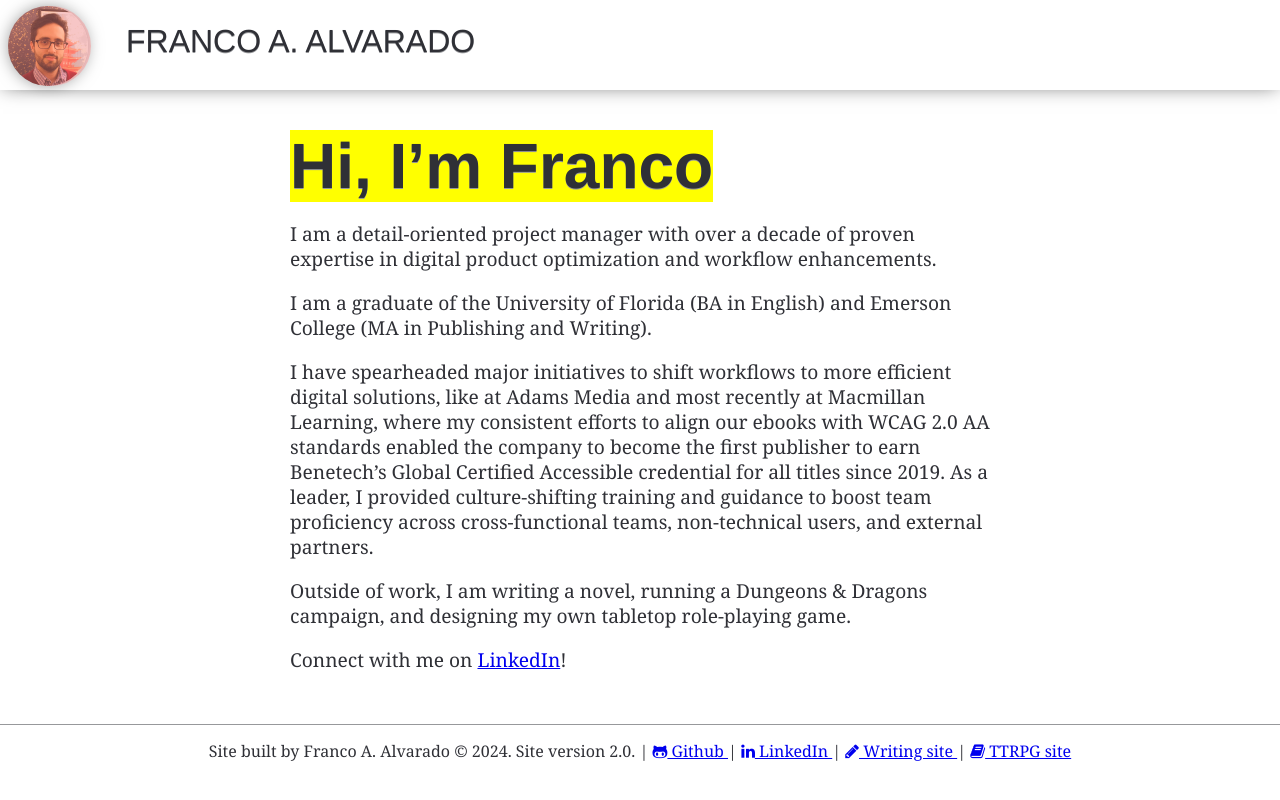
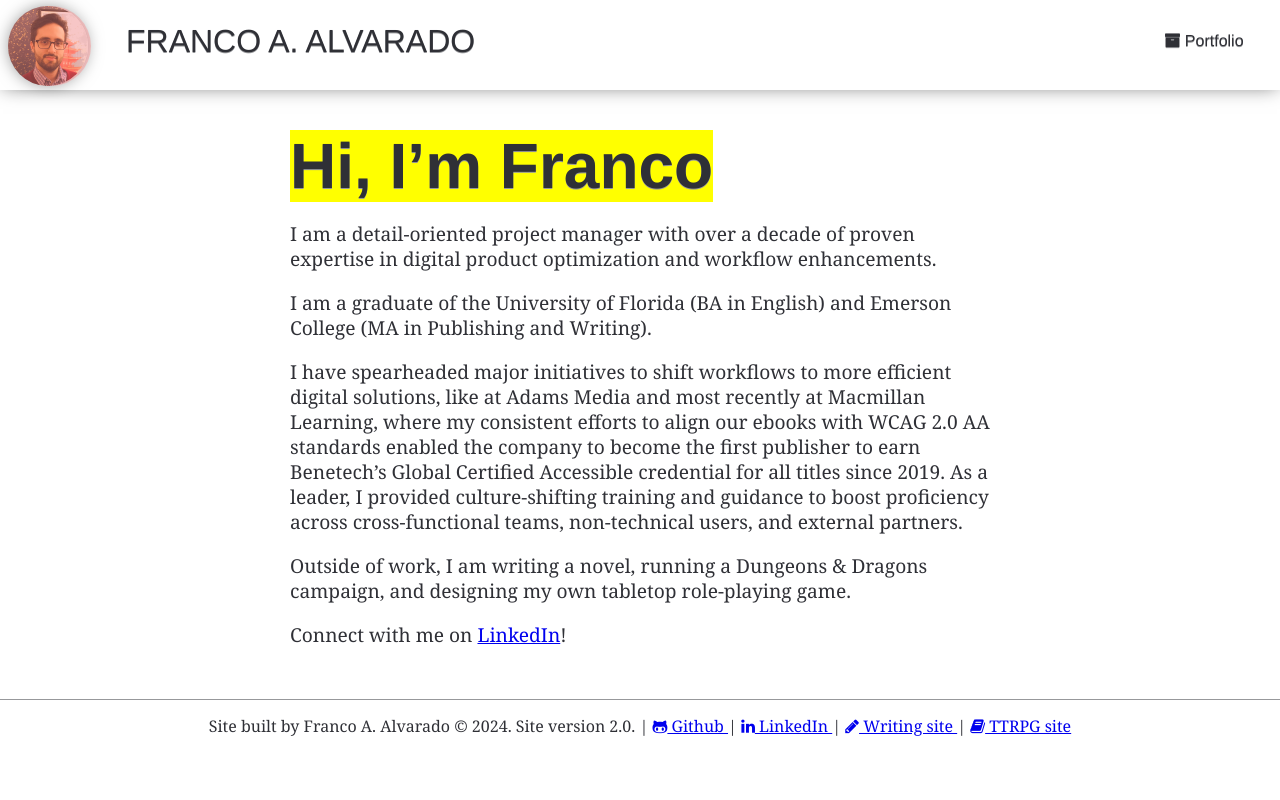
Before and after one commit to francopub/francopub.github.io, a Jekyll site: the page built from index.html, in a window 1280 px wide. Shown: the top 800 px of the page. Built offline with Jekyll 4.4.1, drawn with Linux system fonts in a browser that asks for light colours; nearby versions of some CDN libraries; some web fonts are replaced.

Commit message:
reup portfolio

```diff
--- a/_includes/nav.html
+++ b/_includes/nav.html
@@ -14,6 +14,6 @@
 <!-- 		<li><a href="mailto:&#102;&#114;&#097;&#110;&#099;&#111;&#102;&#097;&#097;&#064;&#103;&#109;&#097;&#105;&#108;&#046;&#099;&#111;&#109;&subject=&#073;&#032;&#097;&#109;&#032;&#097;&#032;&#114;&#111;&#098;&#111;&#116;"><i class="fa  fa-commenting-o" aria-hidden="true"></i><span data-title="Contact Me"> Contact Me</span></li> -->
 		<!-- <li><a href="/experience"><i class="fa fa-cubes" aria-hidden="true"></i><span data-title="Experience"> Experience</span></a></li> -->
 		<!-- <li><a href="/#services"><i class="fa fa-handshake-o" aria-hidden="true"></i><span data-title="Services"> Services</span></a></li> -->
-		<!-- <li><a href="/#projectpane"><i class="fa fa-archive" aria-hidden="true"></i><span data-title="Projects"> Portfolio</span></a></li>		 -->
+		<li><a href="/#projectpane"><i class="fa fa-archive" aria-hidden="true"></i><span data-title="Projects"> Portfolio</span></a></li>
 	</ul>
 </nav>
--- a/index.html
+++ b/index.html
@@ -15,7 +15,7 @@ permalink: /
 <article id="aboutarticle">
 <p>I am a detail-oriented project manager with over a decade of proven expertise in digital product optimization and workflow enhancements.</p>
 <p>I am a graduate of the University of Florida (BA in English) and Emerson College (MA in Publishing and Writing).</p>
-<p>I have spearheaded major initiatives to shift workflows to more efficient digital solutions, like at Adams Media and most recently at Macmillan Learning, where my consistent efforts to align our ebooks with WCAG 2.0 AA standards enabled the company to become the first publisher to earn Benetech’s Global Certified Accessible credential for all titles since 2019. As a leader, I provided culture-shifting  training and guidance to boost team proficiency across cross-functional teams, non-technical users, and external partners.</p>
+<p>I have spearheaded major initiatives to shift workflows to more efficient digital solutions, like at Adams Media and most recently at Macmillan Learning, where my consistent efforts to align our ebooks with WCAG 2.0 AA standards enabled the company to become the first publisher to earn Benetech’s Global Certified Accessible credential for all titles since 2019. As a leader, I provided culture-shifting  training and guidance to boost proficiency across cross-functional teams, non-technical users, and external partners.</p>
 <p>Outside of work, I am writing a novel, running a Dungeons & Dragons campaign, and designing my own tabletop role-playing game.</p>
 <p>Connect with me on <a href="https://linkedin.com/in/{{site.linkedin_username}}">LinkedIn</a>!</p>
 </article>
```
Also changed, not shown: Gemfile.lock, 2 other files.
